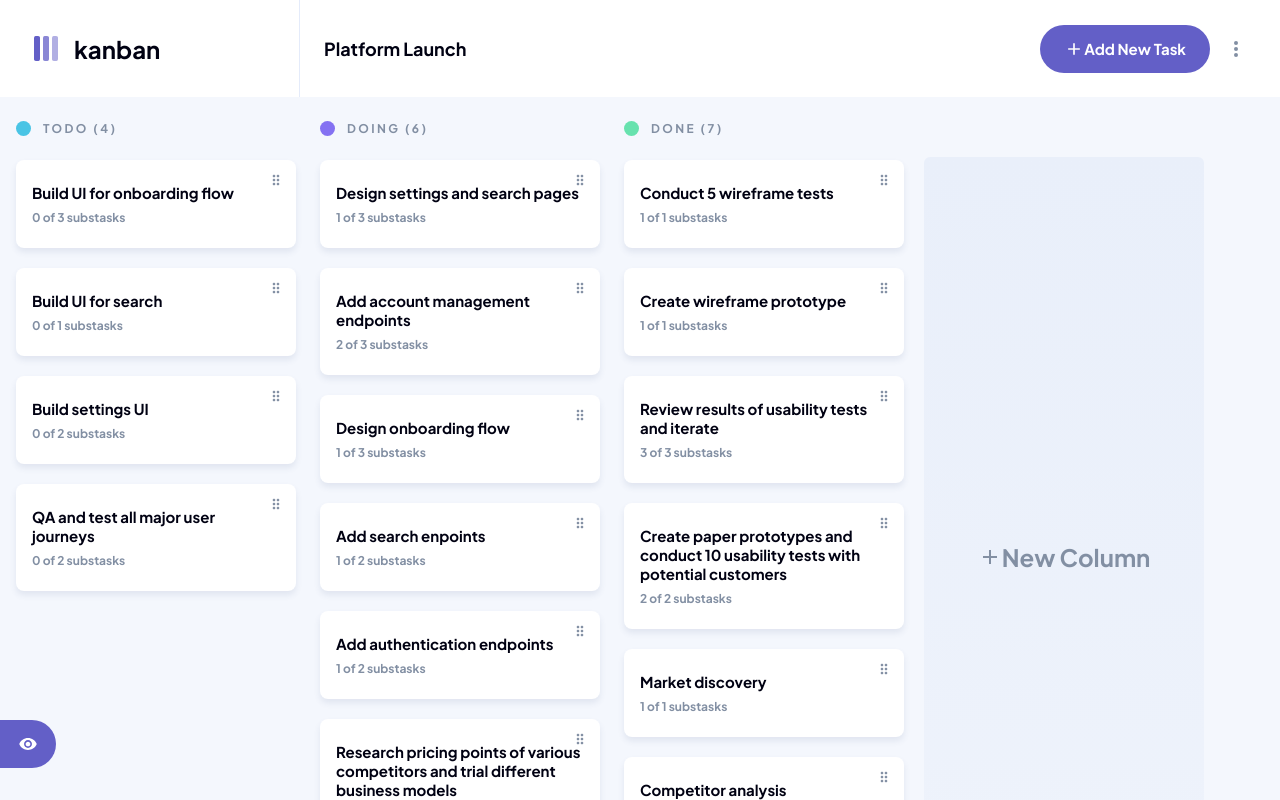
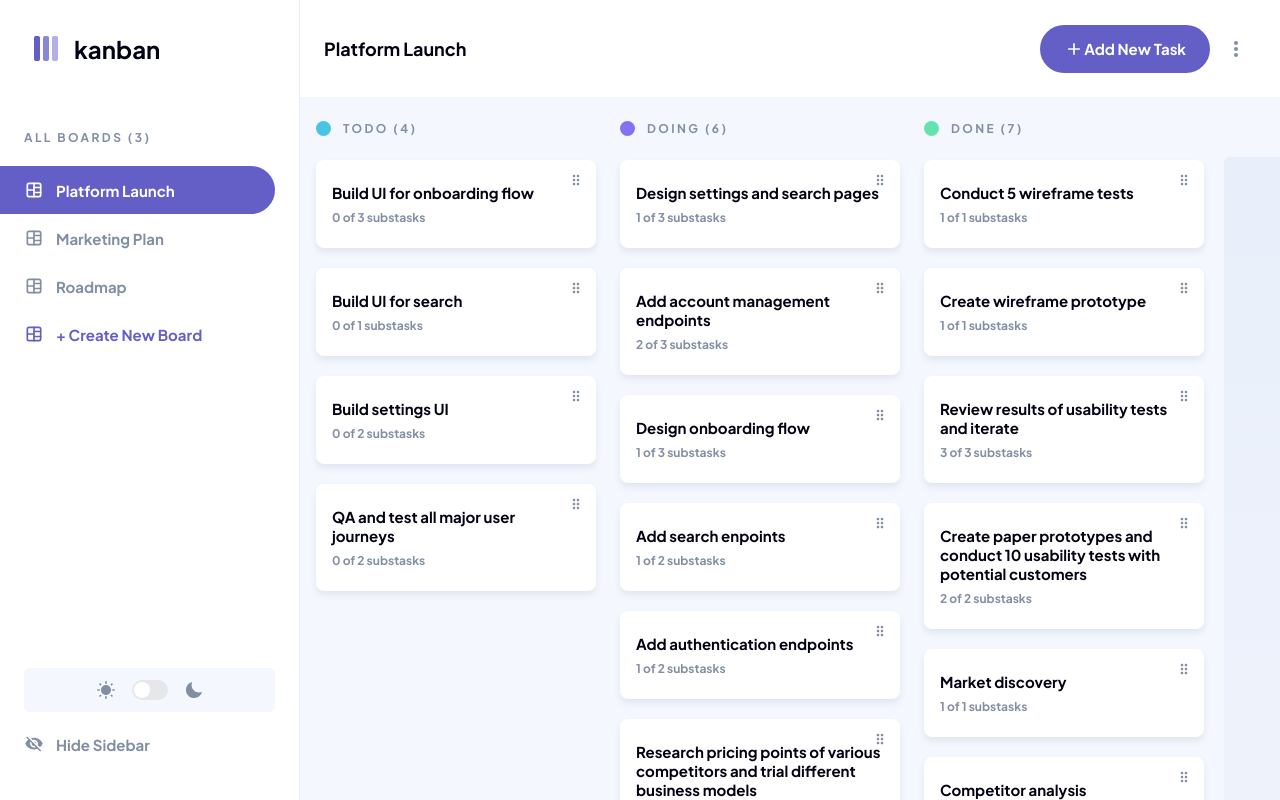
Before and after one commit to DomZem/kanban-task-management-app, a React (Vite) app: page / in a window 1280 px wide. Built offline with nearby package versions, Linux system fonts and the light colour scheme.

Commit message:
Make desktop sidebar open on initial state

```diff
--- a/src/components/templates/DesktopSidebar/DesktopSidebar.tsx
+++ b/src/components/templates/DesktopSidebar/DesktopSidebar.tsx
@@ -4,7 +4,7 @@ import { useState } from 'react';
 import { IoMdEye, IoMdEyeOff } from 'react-icons/io';
 
 const DesktopSidebar = () => {
-  const [isActive, setIsActive] = useState(false);
+  const [isActive, setIsActive] = useState(true);
 
   return (
     <>
```
